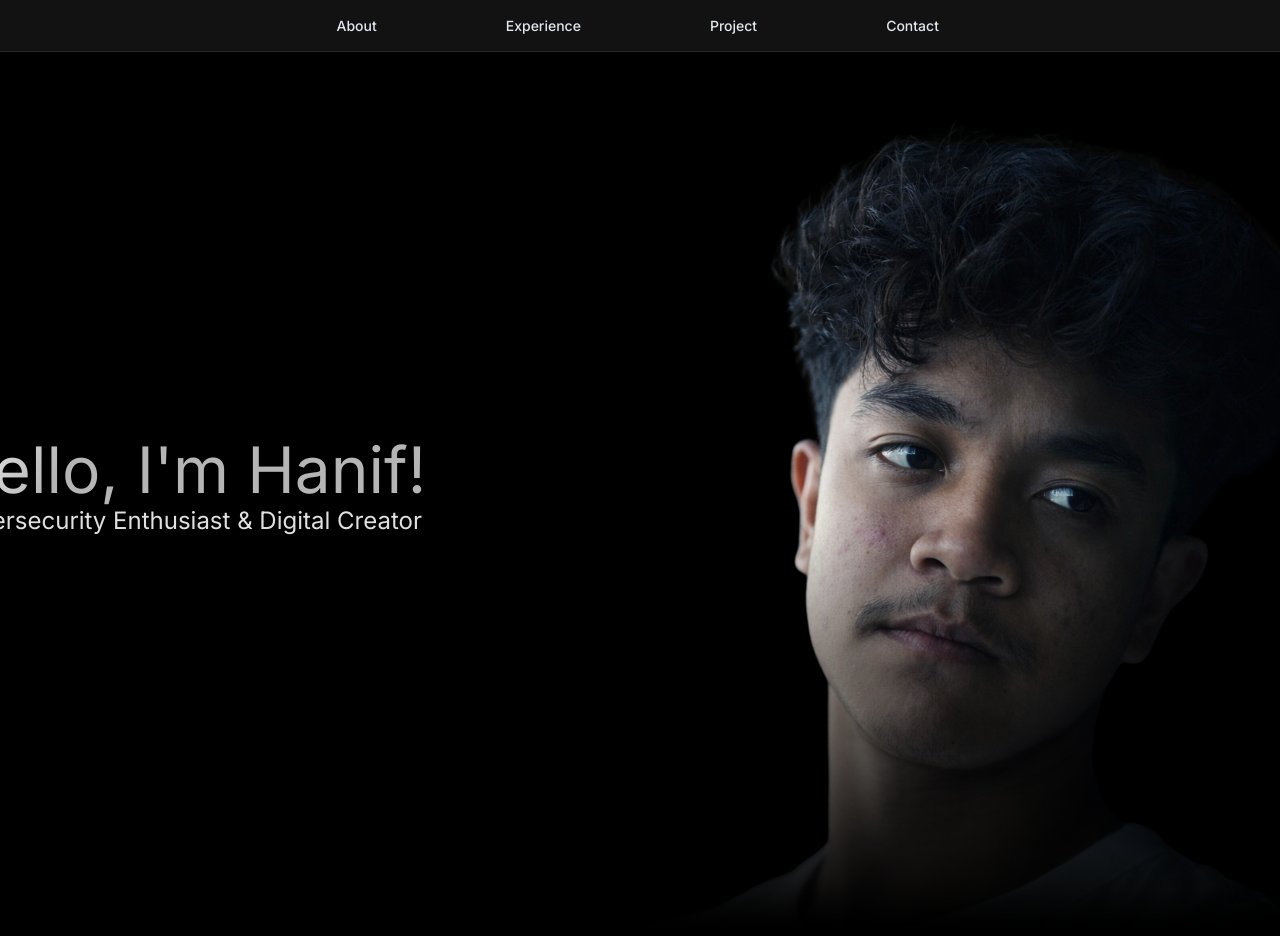
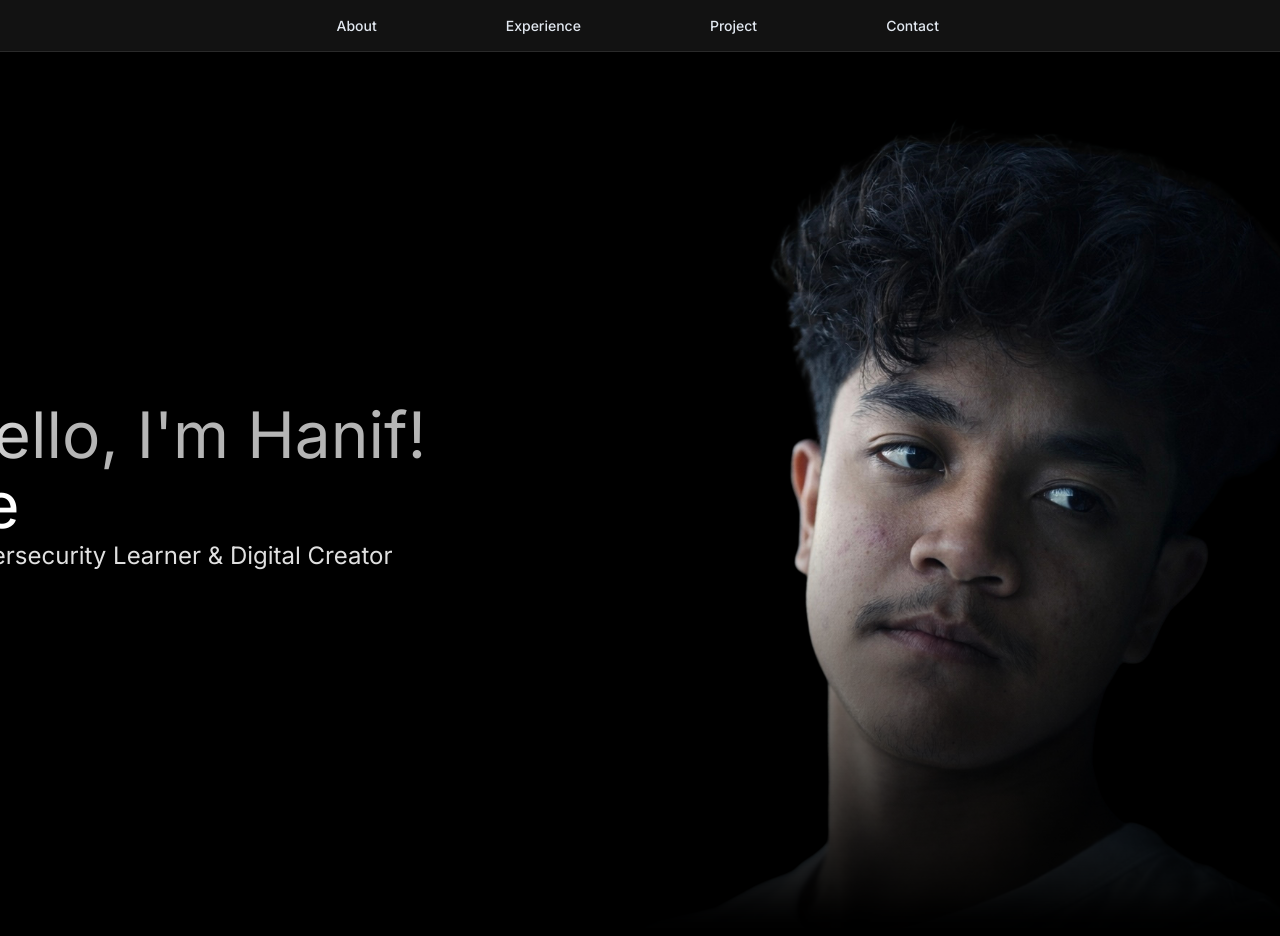
Before and after one commit to hanifhanof/porthanif, a Next.js app: page / in a window 1280 px wide. Shown: the top 936 px of the page. Built offline with nearby package versions, Linux system fonts and the light colour scheme.

Commit message:
Cybersecurity Learner

```diff
--- a/app/page.tsx
+++ b/app/page.tsx
@@ -232,7 +232,7 @@ export default function Home() {
           <h1 className="namaku-title">
             <ShinyText text="Hello, I'm Hanif!" />
           </h1>
-          <p className="namaku-role">Cybersecurity Enthusiast & Digital Creator</p>
+Le          <p className="namaku-role">Cybersecurity Learner & Digital Creator</p>
         </div>
       </section>
 
```
